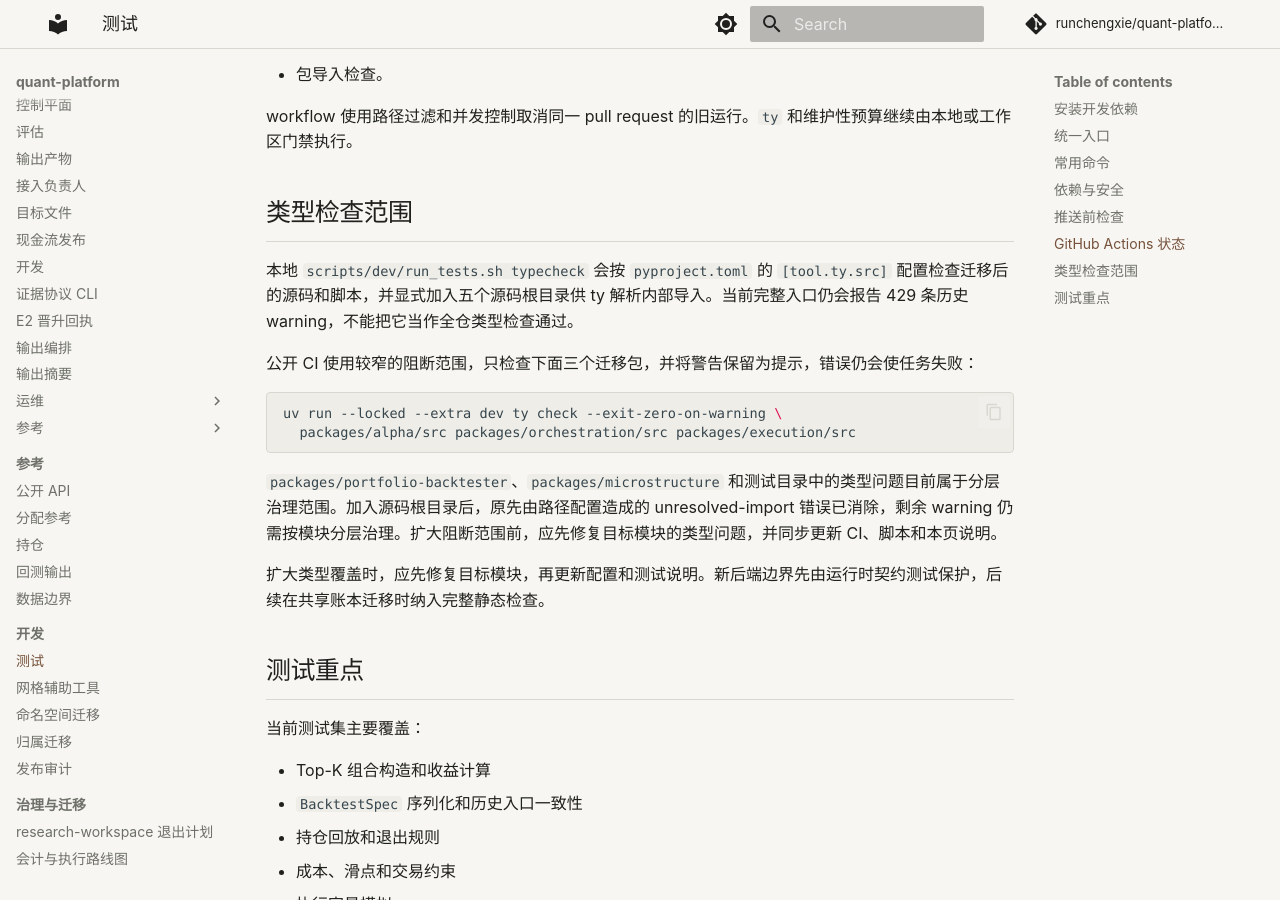
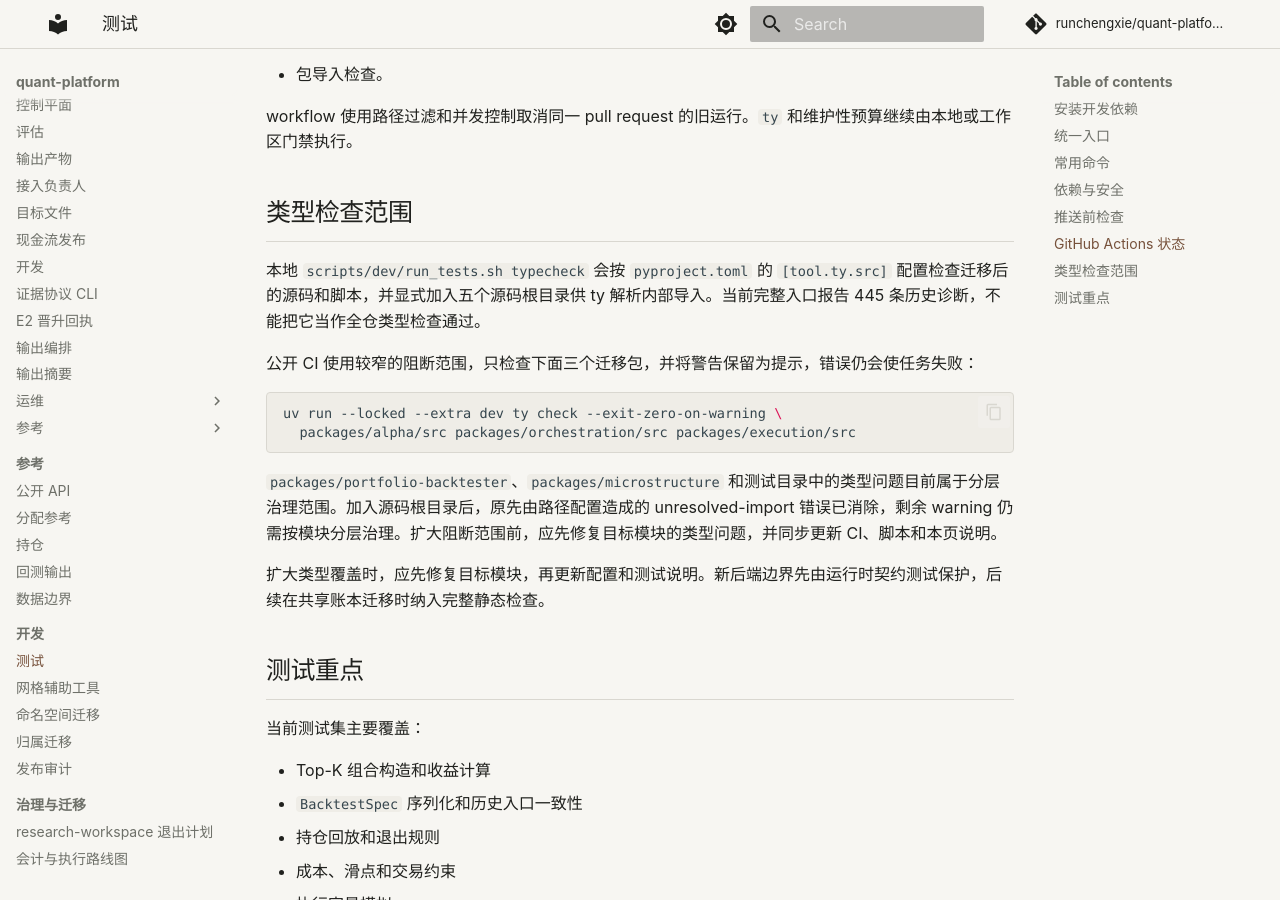
Before and after one commit to runchengxie/quant-platform, an MkDocs documentation site: the page built from docs/testing.md, in a window 1280 px wide and 900 px high, scrolled down 2663 px. Built offline with MkDocs 1.6.1 and Material for MkDocs 9.7.7, drawn with Linux system fonts in a browser that asks for light colours; comment, search, counter and statistics services are not loaded.

Commit message:
docs: refresh typecheck diagnostic count

```diff
--- a/docs/testing.md
+++ b/docs/testing.md
@@ -102,7 +102,7 @@ workflow 使用路径过滤和并发控制取消同一 pull request 的旧运行
 
 ## 类型检查范围
 
-本地 `scripts/dev/run_tests.sh typecheck` 会按 `pyproject.toml` 的 `[tool.ty.src]` 配置检查迁移后的源码和脚本，并显式加入五个源码根目录供 ty 解析内部导入。当前完整入口仍会报告 429 条历史 warning，不能把它当作全仓类型检查通过。
+本地 `scripts/dev/run_tests.sh typecheck` 会按 `pyproject.toml` 的 `[tool.ty.src]` 配置检查迁移后的源码和脚本，并显式加入五个源码根目录供 ty 解析内部导入。当前完整入口报告 445 条历史诊断，不能把它当作全仓类型检查通过。
 
 公开 CI 使用较窄的阻断范围，只检查下面三个迁移包，并将警告保留为提示，错误仍会使任务失败：
 
```
